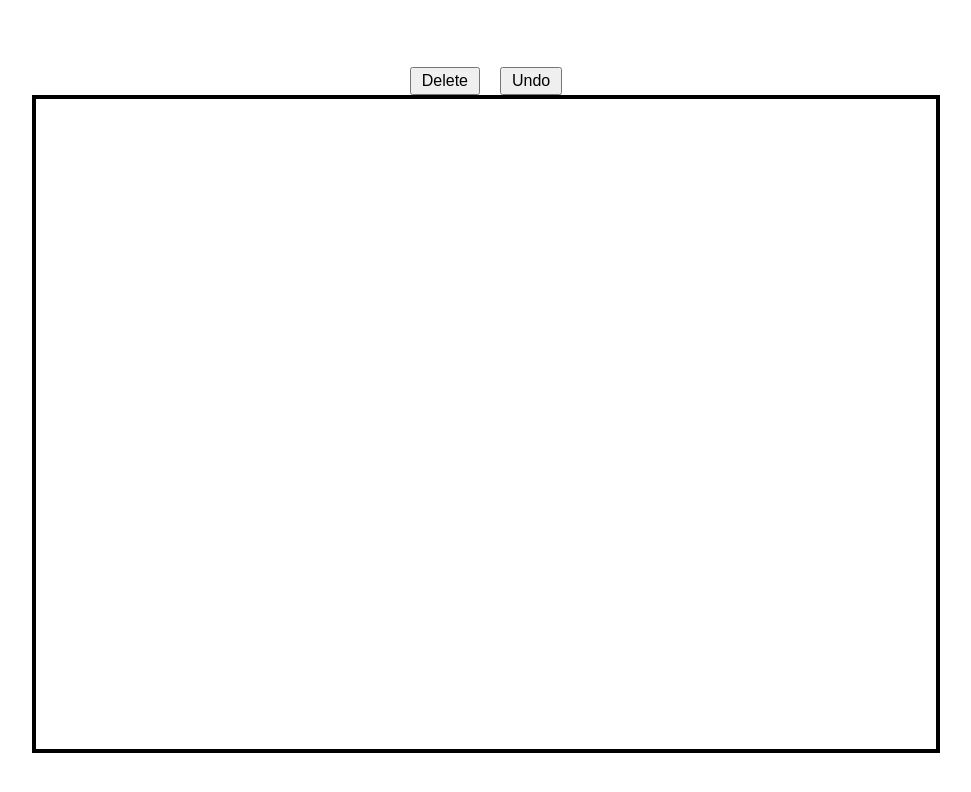
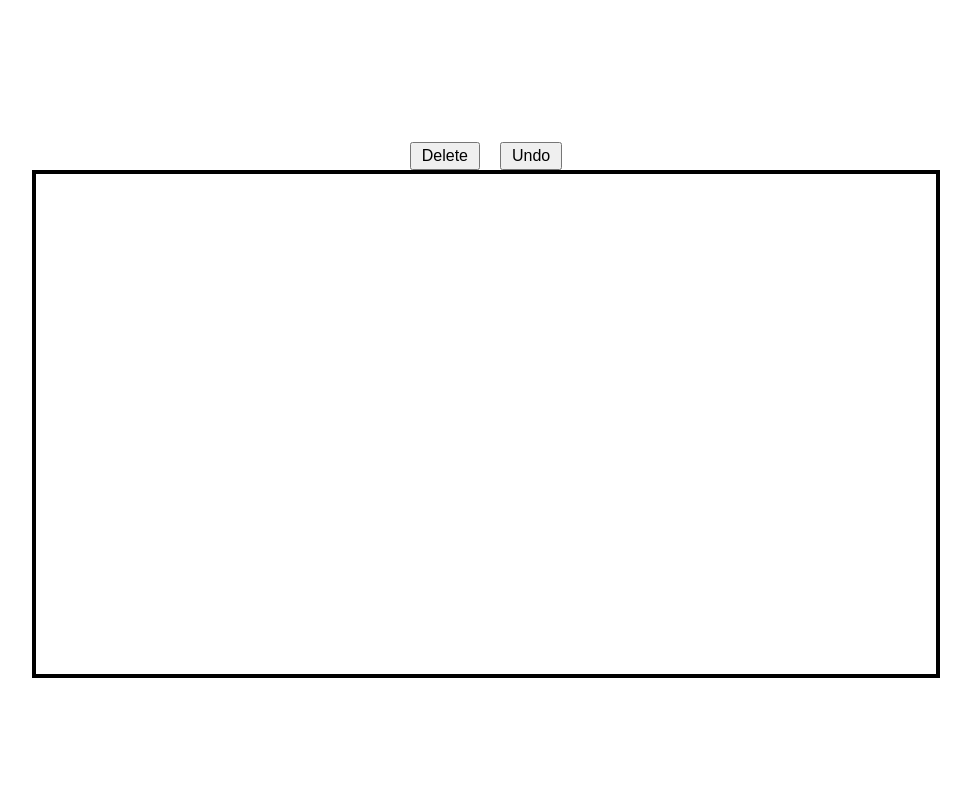
Before and after one commit to MCA029043/WhiteBoardWithDeleteAndUndoButton, a plain HTML site: page index.html in a window 1280 px wide. Shown: the whole page, without its empty margins (154-1125 px from the left). Drawn offline with Linux system fonts and the light colour scheme.

Commit message:
Update index.html

```diff
--- a/index.html
+++ b/index.html
@@ -11,7 +11,7 @@
   <button id="deleteButton">Delete</button>
   <button id="undoButton">Undo</button>
 </div>
-<canvas id="whiteboard" width="900" height="650"></canvas>
+<canvas id="whiteboard" width="900" height="500"></canvas>
 <script src="script.js"></script>
 </body>
 </html>
```
